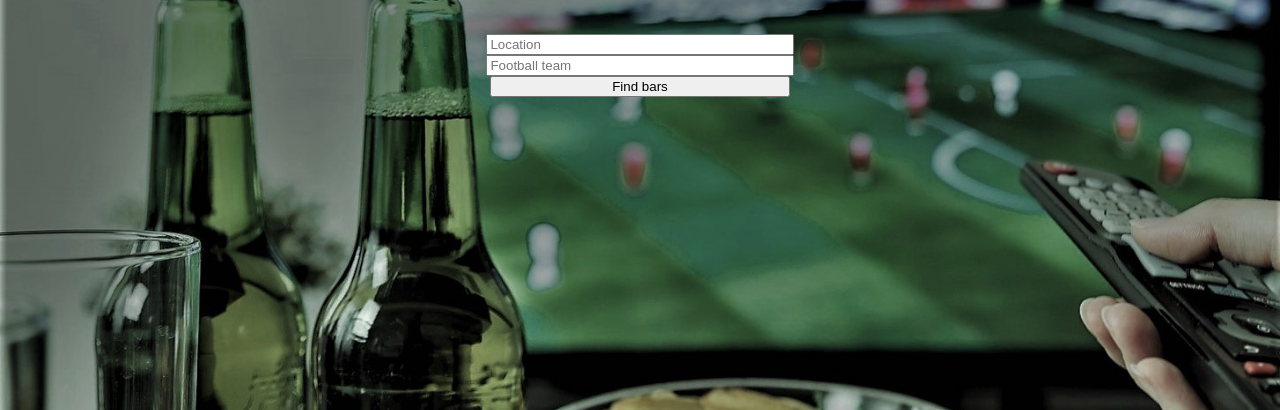
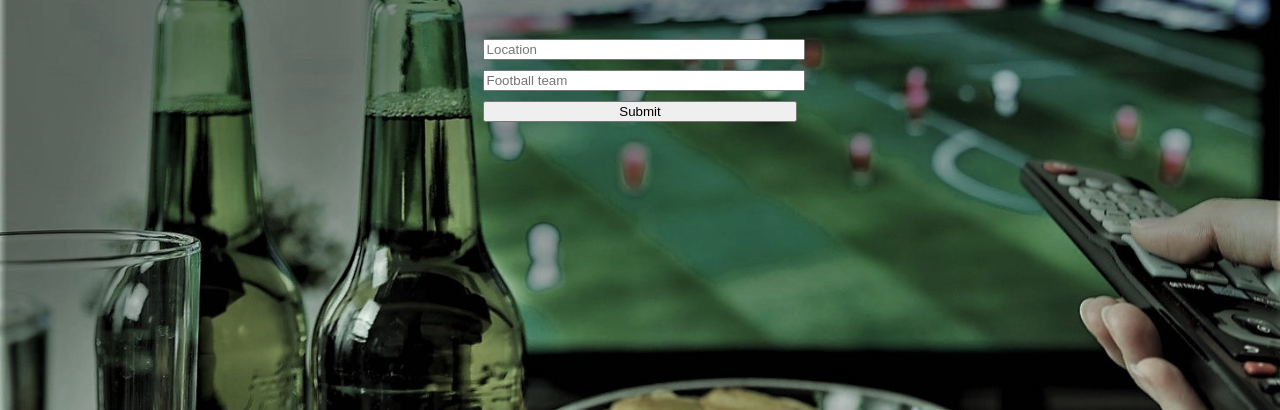
Before and after one commit to iamnachoj/Tercios-Web-Application, a plain HTML site: page index.html in a window 1280 px wide. Shown: the part 390-800 px from the top of the page. Drawn offline with Linux system fonts and the light colour scheme.

Commit message:
increased width.
Trying to understand why text inputs are larger and do not obey basic rules of CSS

```diff
--- a/CSS/styles.css
+++ b/CSS/styles.css
@@ -87,11 +87,8 @@ form{
   margin: 1% auto;
 }
 input{
-  width: 95%;
-  margin: 0;
-}
-form button {
-  width: 95%;
+  width: 100%;
+  margin: 5px auto;
 }
 /* FEATURES STYLE */
 .features{
--- a/index.html
+++ b/index.html
@@ -35,9 +35,9 @@
       <h2>Find a bar. Watch the game</h2>
     </div>
     <form action="/" method="get">
-        <input class="location" type="text" name="location" placeholder="Location" required>
+        <input type="text" name="location" placeholder="Location" required>
         <input type="text" name="team" placeholder="Football team" required>
-        <button type="submit" value="Find bars">Find bars</button>
+        <input type="submit" name="submit" placeholder="Find bars">
     </form>
   </main>
 
```
